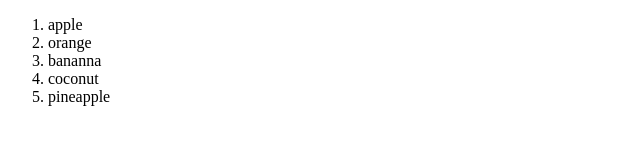
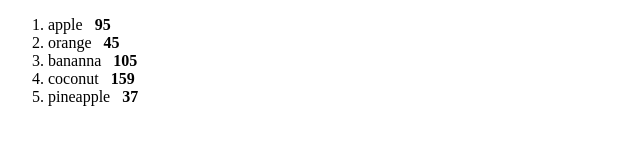
Before and after one commit to alal9000/react-course-bc, a React (Vite) app in the folder my-react-app/: page / in a window 1280 px wide. Shown: the top 160 px of the page, without its empty margins (0-640 px from the left). Built offline with nearby package versions, Linux system fonts and the light colour scheme.

Commit message:
latest train

```diff
--- a/my-react-app/src/List.jsx
+++ b/my-react-app/src/List.jsx
@@ -1,10 +1,30 @@
-function List(){
-    const fruits = [{name: 'apple', calories:95}, {name: 'orange', calories: 45}, {name: 'bananna', calories: 105}, {name: 'coconut', calories: 159}, {name: 'pineapple', calories: 37}];
+function List() {
+  const fruits = [
+    { id: 1, name: "apple", calories: 95 },
+    { id: 2, name: "orange", calories: 45 },
+    { id: 3, name: "bananna", calories: 105 },
+    { id: 4, name: "coconut", calories: 159 },
+    { id: 5, name: "pineapple", calories: 37 },
+  ];
 
-    fruits.sort();
+  //   fruits.sort((a, b) => a.name.localeCompare(b.name)); // alphabetical
+  //   fruits.sort((a, b) => b.name.localeCompare(a.name)); // reverse alphabetical
+  //   fruits.sort((a, b) => a.calories - b.calories); // numeric
+  //   fruits.sort((a, b) => b.calories - a.calories); // reverse numeric
 
-    const listItems = fruits.map(fruit => <li>{fruit.name}</li>)
 
-    return (<ol>{listItems}</ol>);
+  const lowCalFruit = fruits.filter(fruit => fruit.calories < 100);
+
+
+
+
+
+  const listItems = fruits.map((fruit) => (
+    <li key={fruit.id}>
+      {fruit.name} &nbsp; <b>{fruit.calories}</b>
+    </li>
+  ));
+
+  return <ol>{listItems}</ol>;
 }
-export default List
+export default List;
```
